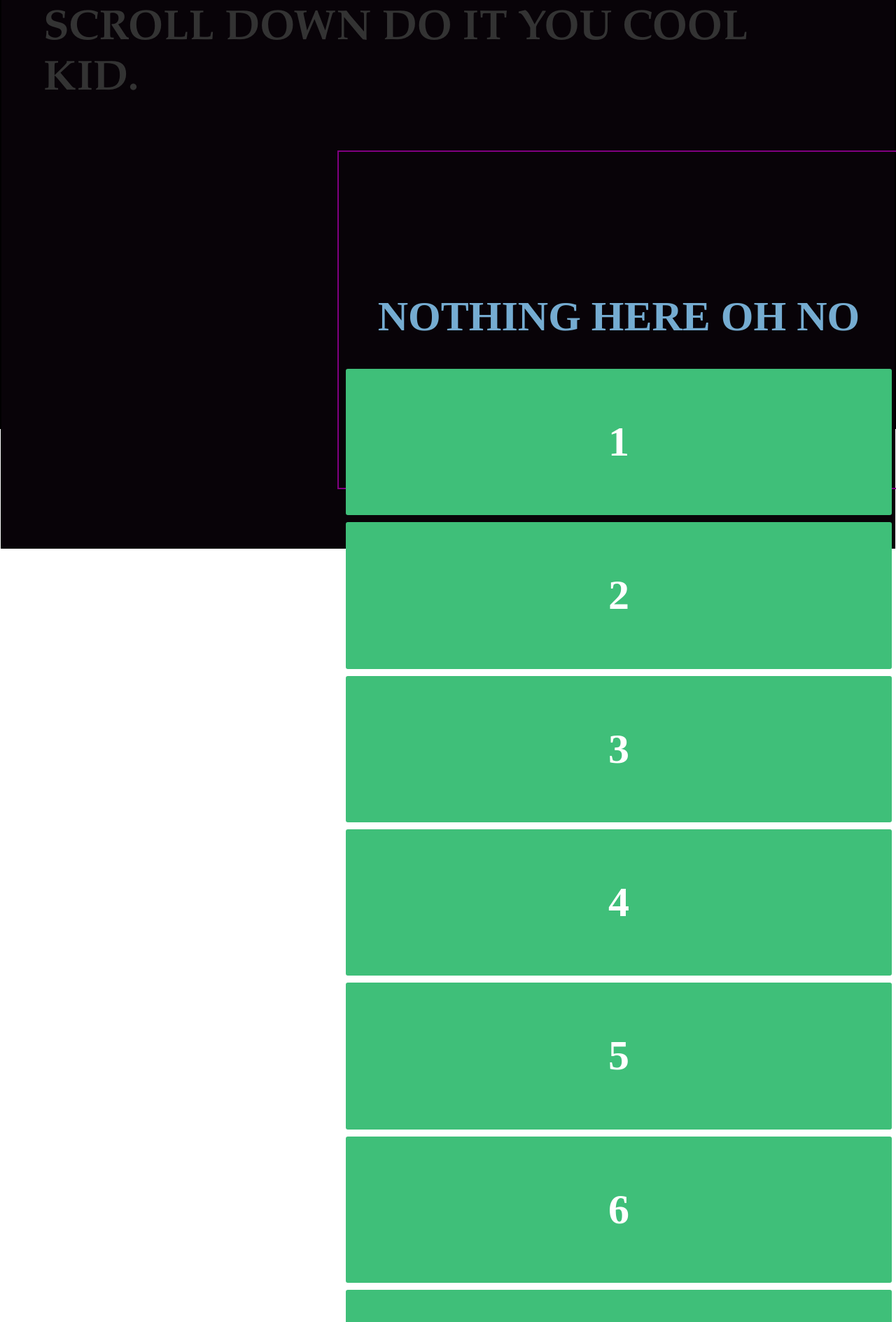
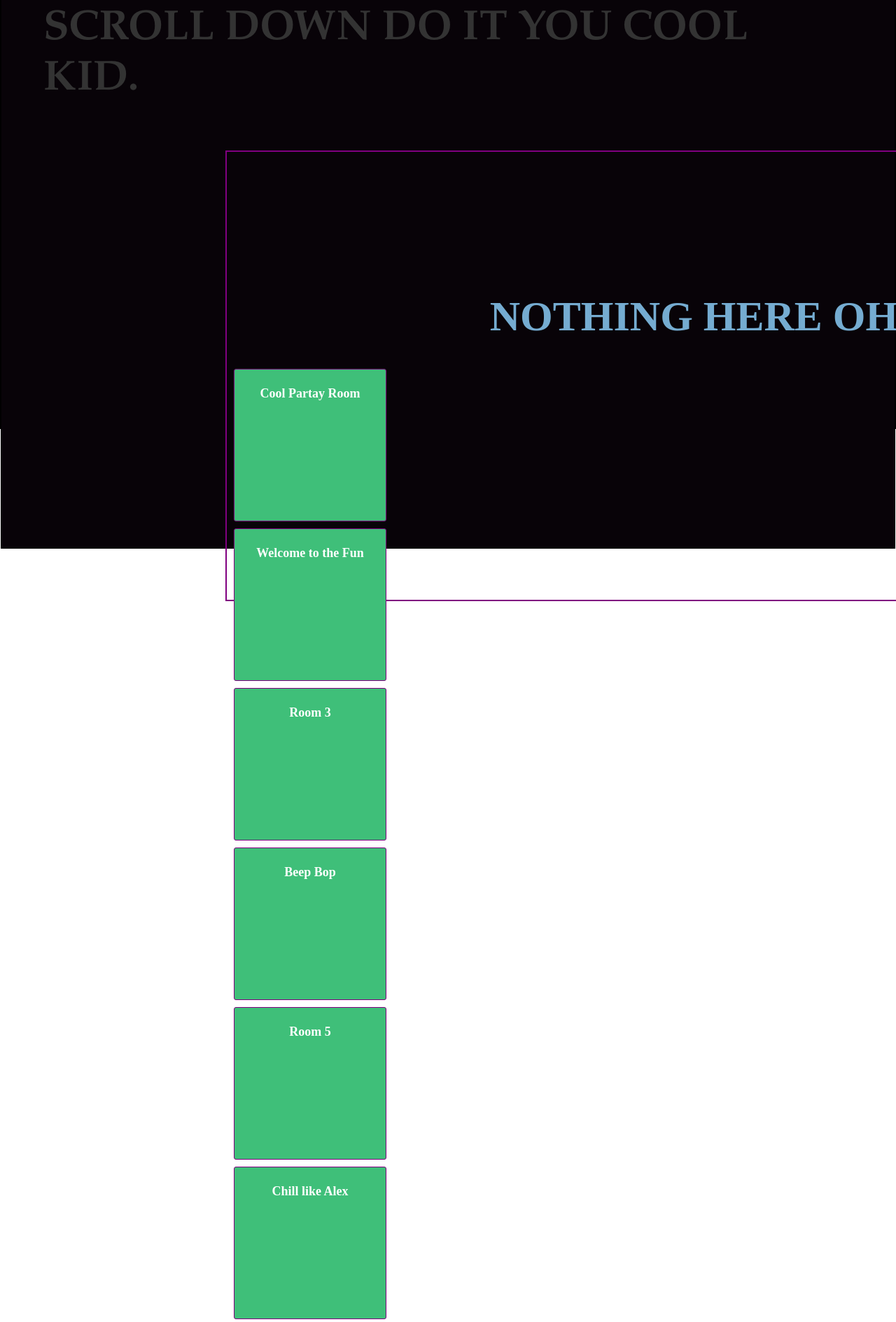
Before and after one commit to ambreenhasan/cloud-dj, a Rails app: page / in a window 1280 px wide; the page is wider, and only the part inside the window is pictured. Shown: the part 989-2878 px from the top of that part at 70% size. Run offline with Rails 7, Linux system fonts and the light colour scheme; data comes from the database, SQL or seed files in the repository; style sheets or scripts are compiled from the project's sources; some libraries are stand-ins or nearby versions.

Commit message:
carousel coming along soo well

```diff
--- a/app/assets/javascripts/carousel.js
+++ b/app/assets/javascripts/carousel.js
@@ -3,10 +3,10 @@ $(document).ready(function() {
   var owl = $("#owl-demo");
 
   owl.owlCarousel({
-      items : 10, //10 items above 1000px browser width
-      itemsDesktop : [1000,5], //5 items between 1000px and 901px
-      itemsDesktopSmall : [900,3], // betweem 900px and 601px
-      itemsTablet: [600,2], //2 items between 600 and 0
+      items : 3, //10 items above 1000px browser width
+      itemsDesktop : [1000,3], //5 items between 1000px and 901px
+      itemsDesktopSmall : [900,2], // betweem 900px and 601px
+      itemsTablet: [600,1], //2 items between 600 and 0
       itemsMobile : false // itemsMobile disabled - inherit from itemsTablet option
   });
 
--- a/app/assets/stylesheets/carousel.css
+++ b/app/assets/stylesheets/carousel.css
@@ -1,12 +1,16 @@
 #owl-demo .item {
   background: #3fbf79;
-  padding: 30px 0px;
+  height: 12em;
+  width: 12em;
   margin: 10px;
   color: #FFF;
   -webkit-border-radius: 3px;
   -moz-border-radius: 3px;
   border-radius: 3px;
-  text-align: center; }
+  text-align: center;
+  border: 1px purple solid;
+  margin: 10px;
+  font-size: 18px; }
 
 .customNavigation {
   text-align: center; }
--- a/app/assets/stylesheets/carousel.scss
+++ b/app/assets/stylesheets/carousel.scss
@@ -1,12 +1,16 @@
 #owl-demo .item{
   background: #3fbf79;
-  padding: 30px 0px;
+  height: 12em;
+  width: 12em;
   margin: 10px;
   color: #FFF;
   -webkit-border-radius: 3px;
   -moz-border-radius: 3px;
   border-radius: 3px;
   text-align: center;
+  border: 1px purple solid;
+  margin: 10px;
+  font-size: 18px;
 }
 .customNavigation{
   text-align: center;
--- a/app/assets/stylesheets/master.css
+++ b/app/assets/stylesheets/master.css
@@ -152,9 +152,9 @@ h1 {
 
 #trending_carousel {
   border: 2px purple solid;
-  height: 20em;
-  width: 50em;
-  margin-left: 30em;
+  height: 30em;
+  width: 90em;
+  margin-left: 20em;
   text-align: center;
   padding-top: 10em;
   margin-top: 4em; }
--- a/app/assets/stylesheets/master.scss
+++ b/app/assets/stylesheets/master.scss
@@ -97,9 +97,9 @@ h1 {
 
 #trending_carousel {
   border: 2px purple solid;
-  height: 20em;
-  width: 50em;
-  margin-left: 30em;
+  height: 30em;
+  width: 90em;
+  margin-left: 20em;
   text-align: center;
   padding-top: 10em;
   margin-top: 4em;
--- a/app/controllers/users_controller.rb
+++ b/app/controllers/users_controller.rb
@@ -1,10 +1,7 @@
 class UsersController < ApplicationController
 
   def index
-    # @rooms = Room.all
-    # @room = Room.new
-    # session[:user_id] = 1
-    # @user = User.new
+      @rooms = Room.all
     if session[:user_id]
       @user = User.find(session[:user_id])
     end
--- a/app/views/application/index.html.erb
+++ b/app/views/application/index.html.erb
@@ -11,40 +11,7 @@
   <%= render :partial => 'partials/search_results' %>
 
   <div id="home_trending_section" class="bd-sm bk-b ht-b">
-    <div id="trending">
-      <h1 class="c-g ff-g p-in">HEY YOU ARE SO COOL CHECKOUT THESE SPIFFY TRENDING ROOMS SCROLL DOWN DO IT YOU COOL KID.</h1>
-      <div id="trending_carousel">
-        <h1 class="c-db">NOTHING HERE OH NO</h1>
-
-        <div id="owl-demo" class="owl-carousel owl-theme">
-          <div class="item"><h1>1</h1></div>
-          <div class="item"><h1>2</h1></div>
-          <div class="item"><h1>3</h1></div>
-          <div class="item"><h1>4</h1></div>
-          <div class="item"><h1>5</h1></div>
-          <div class="item"><h1>6</h1></div>
-          <div class="item"><h1>7</h1></div>
-          <div class="item"><h1>8</h1></div>
-          <div class="item"><h1>9</h1></div>
-          <div class="item"><h1>10</h1></div>
-          <div class="item"><h1>11</h1></div>
-          <div class="item"><h1>12</h1></div>
-          <div class="item"><h1>13</h1></div>
-          <div class="item"><h1>14</h1></div>
-          <div class="item"><h1>15</h1></div>
-          <div class="item"><h1>16</h1></div>
-        </div>
-
-        <div class="customNavigation">
-          <a class="btn prev">Previous</a>
-          <a class="btn next">Next</a>
-          <a class="btn play">Autoplay</a>
-          <a class="btn stop">Stop</a>
-        </div>
-
-      </div>
-    </div>
-
+  <%= render :partial => 'homepage/carousel' %>
   </div>
 
 
--- /dev/null
+++ b/app/views/homepage/_carousel.html.erb
@@ -0,0 +1,25 @@
+<div id="trending">
+      <h1 class="c-g ff-g p-in">HEY YOU ARE SO COOL CHECKOUT THESE SPIFFY TRENDING ROOMS SCROLL DOWN DO IT YOU COOL KID.</h1>
+      <div id="trending_carousel">
+        <h1 class="c-db">NOTHING HERE OH NO</h1>
+
+        <div id="owl-demo" class="owl-carousel owl-theme">
+          <% @rooms.each do |room| %>
+            <div class="item"><h4><%= room.name %></h4></div>
+          <% end %>
+          <div class="item"><h4>1</h4></div>
+          <div class="item"><h4>2</h4></div>
+          <div class="item"><h4>3</h4></div>
+          <div class="item"><h4>4</h4></div>
+          <div class="item"><h4>5</h4></div>
+        </div>
+
+        <div class="customNavigation">
+          <a class="btn prev">Previous</a>
+          <a class="btn next">Next</a>
+          <a class="btn play">Autoplay</a>
+          <a class="btn stop">Stop</a>
+        </div>
+
+      </div>
+    </div>
```
